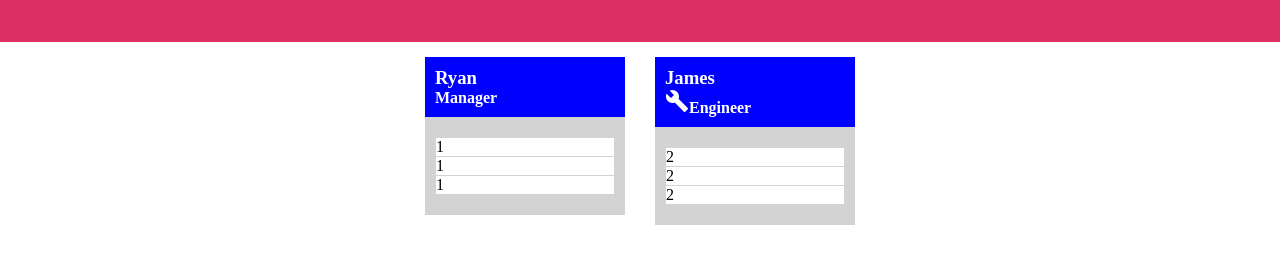
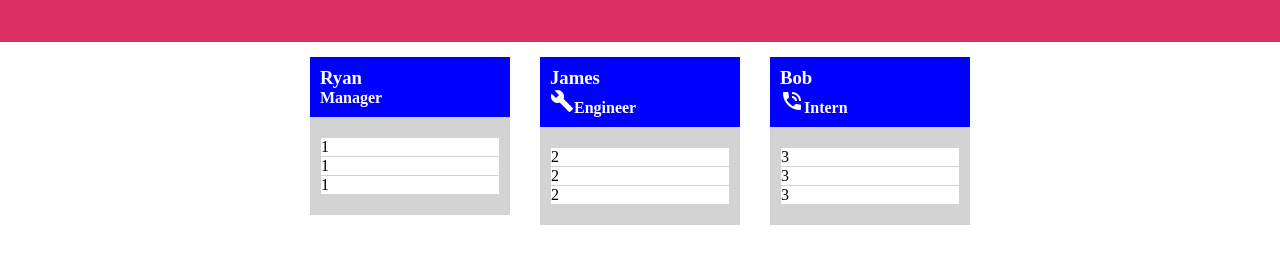
Before and after one commit to ryanascherr/team-profile-generator, a website: page index2.html in a window 1280 px wide. Shown: the part 85-348 px from the top of the page. Drawn offline with Linux system fonts and the light colour scheme.

Commit message:
Added icon to intern card.

```diff
--- a/index.js
+++ b/index.js
@@ -187,7 +187,7 @@ generateTeam = (name, id, email, other) => {
     `<div class="card">
       <header>
           <h3 id="name">${intern.name}</h3>
-          <h4 id="role">Intern</h4>
+          <h4 id="role"><i class="material-icons">phone_in_talk</i>Intern</h4>
       </header>
       <div class="body">
           <ul>
--- a/index2.html
+++ b/index2.html
@@ -40,5 +40,17 @@
           </ul>
       </div>
     </div>
-
+    <div class="card">
+      <header>
+          <h3 id="name">Bob</h3>
+          <h4 id="role"><i class="material-icons">phone_in_talk</i>Intern</h4>
+      </header>
+      <div class="body">
+          <ul>
+              <li>3</li>
+              <li>3</li>
+              <li>3</li>
+          </ul>
+      </div>
     </div>
+    </div>
```
